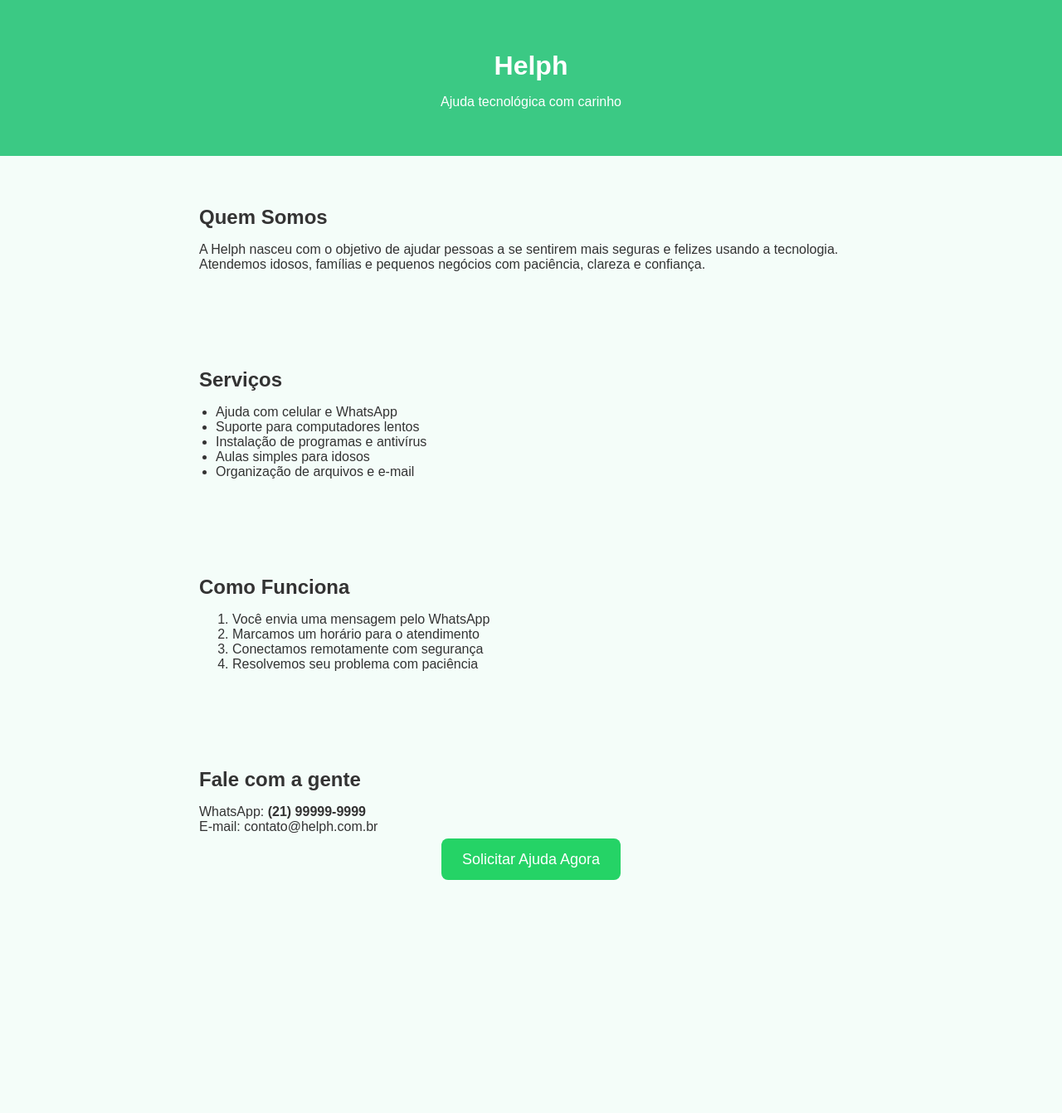
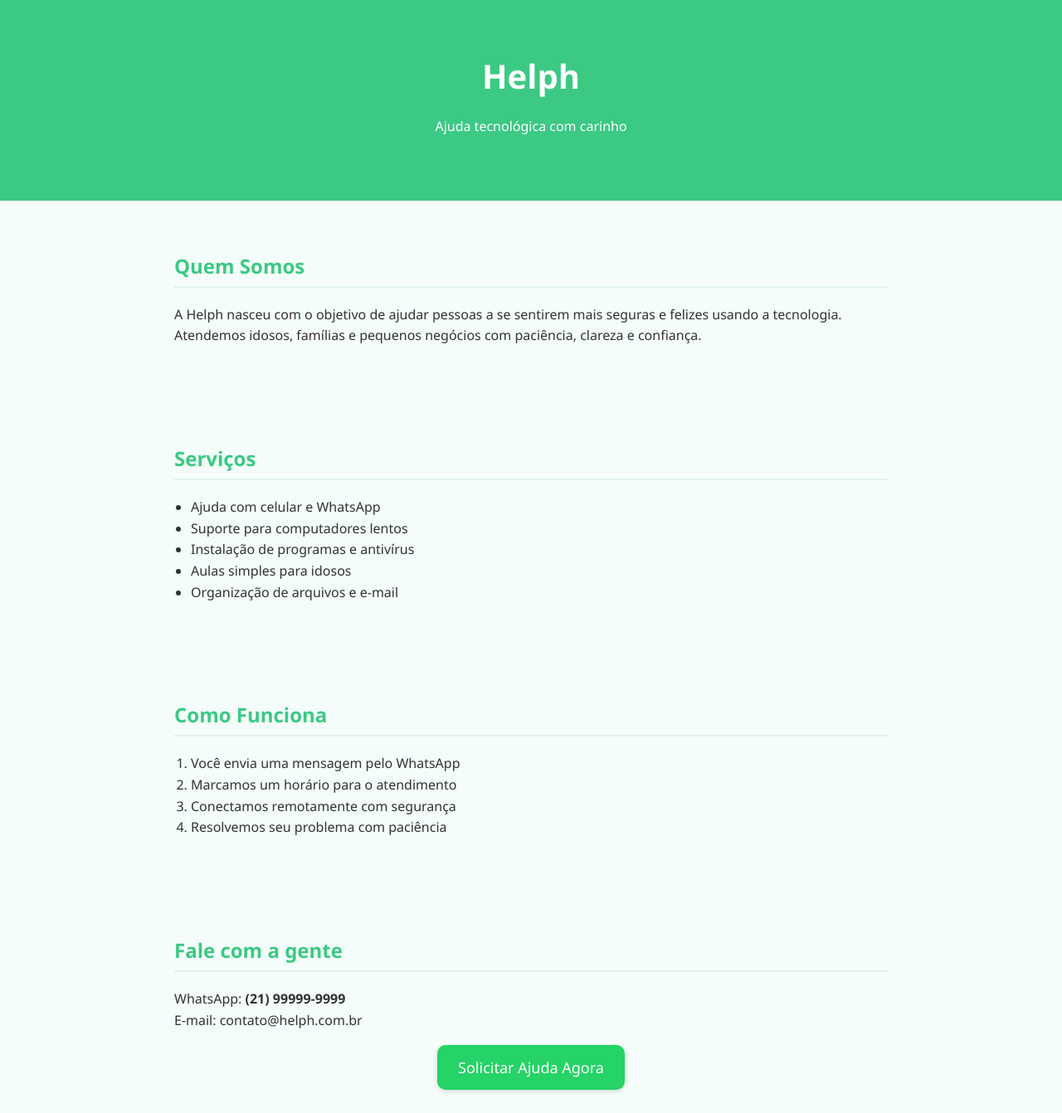
Before and after one commit to pereirapedrohs/helph, a plain HTML site: page index.html in a window 1280 px wide. Shown: the whole page at 83% size. Before the commit the page ends 1087 px from the top, so only its background shows below. Drawn offline with Linux system fonts and the light colour scheme.

Commit message:
Update index.html

```diff
--- a/index.html
+++ b/index.html
@@ -4,15 +4,74 @@
   <meta charset="UTF-8" />
   <meta name="viewport" content="width=device-width, initial-scale=1.0" />
   <title>Helph - Ajuda tecnológica com carinho</title>
-  <style>
-    body { font-family: sans-serif; margin: 0; padding: 0; background-color: #f4fdf9; color: #333; }
-    header { background-color: #3bc984; color: white; padding: 40px 20px; text-align: center; }
-    section { padding: 40px 20px; max-width: 800px; margin: auto; }
-    h1, h2 { margin-bottom: 10px; }
-    ul { padding-left: 20px; }
-    .whatsapp { text-align: center; margin-top: 20px; }
-    .whatsapp a { background-color: #25d366; color: white; padding: 15px 25px; border-radius: 8px; text-decoration: none; font-size: 18px; }
-  </style>
+<style>
+  * {
+    box-sizing: border-box;
+  }
+  body {
+    font-family: 'Segoe UI', sans-serif;
+    margin: 0;
+    padding: 0;
+    background-color: #f4fdf9;
+    color: #333;
+    line-height: 1.6;
+  }
+  header {
+    background-color: #3bc984;
+    color: white;
+    padding: 60px 20px;
+    text-align: center;
+  }
+  header h1 {
+    margin: 0;
+    font-size: 2.5em;
+  }
+  section {
+    padding: 40px 20px;
+    max-width: 900px;
+    margin: auto;
+  }
+  h2 {
+    color: #3bc984;
+    border-bottom: 2px solid #e0f2ef;
+    padding-bottom: 5px;
+  }
+  ul, ol {
+    margin-top: 10px;
+    padding-left: 20px;
+  }
+  .whatsapp {
+    text-align: center;
+    margin-top: 30px;
+  }
+  .whatsapp a {
+    background-color: #25d366;
+    color: white;
+    padding: 15px 25px;
+    border-radius: 10px;
+    text-decoration: none;
+    font-size: 18px;
+    box-shadow: 0 2px 5px rgba(0,0,0,0.15);
+    transition: 0.3s ease;
+  }
+  .whatsapp a:hover {
+    background-color: #1ebe5d;
+  }
+
+  @media (max-width: 600px) {
+    header h1 {
+      font-size: 1.8em;
+    }
+    section {
+      padding: 20px 10px;
+    }
+    .whatsapp a {
+      font-size: 16px;
+      padding: 12px 20px;
+    }
+  }
+</style>
+
 </head>
 <body>
   <header>
```
